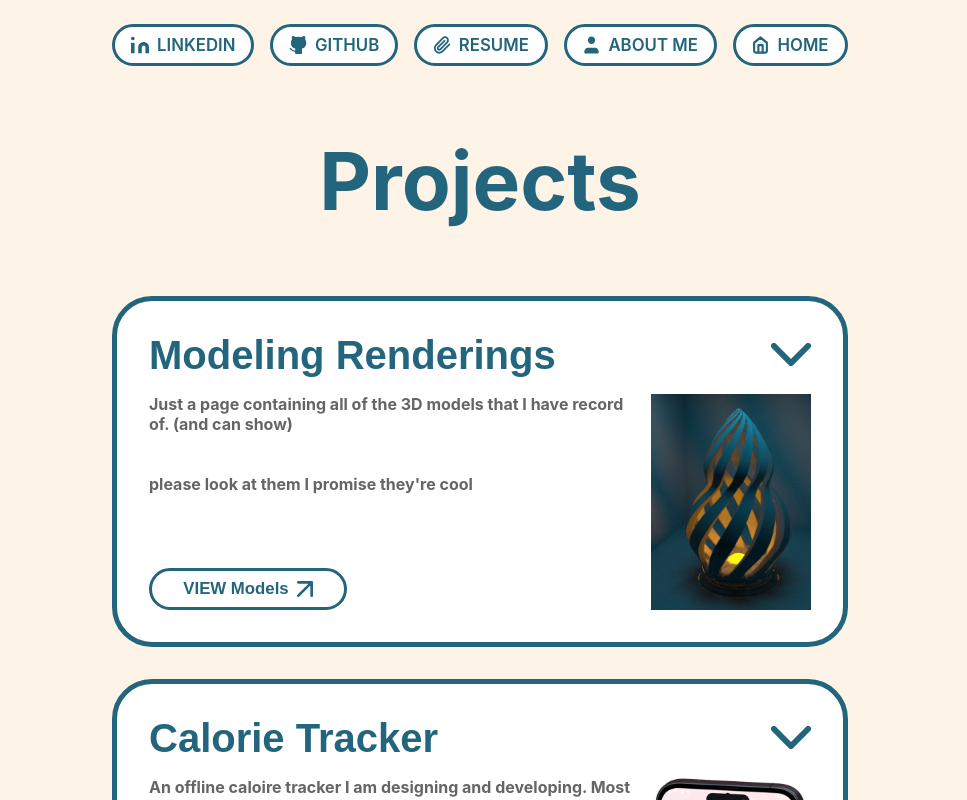
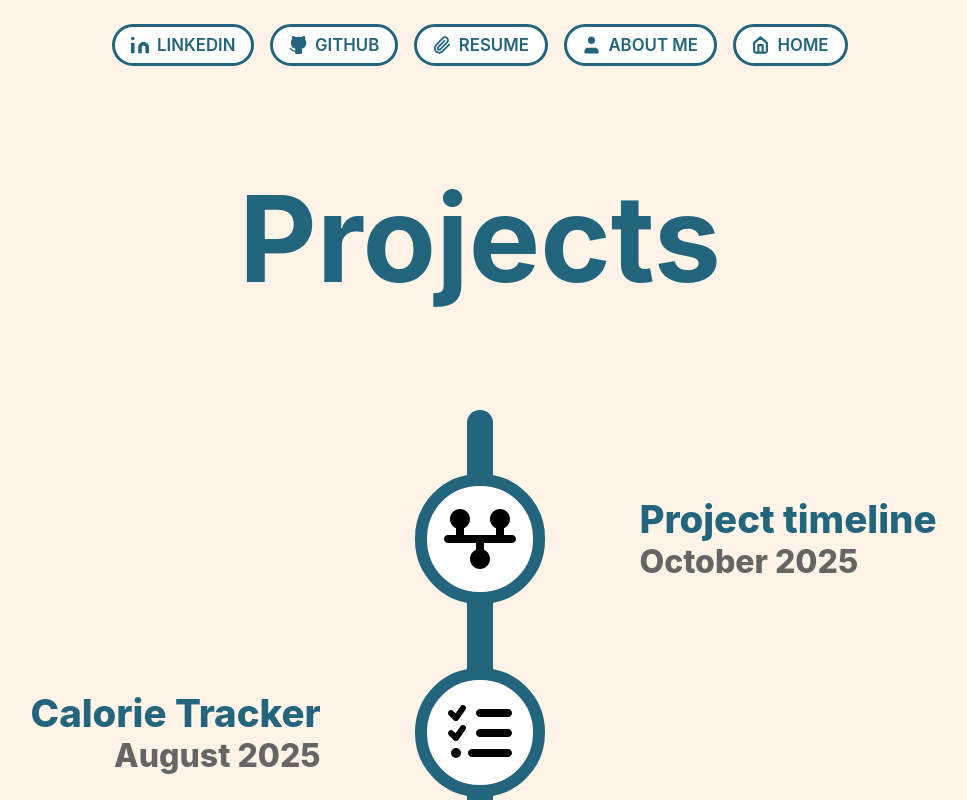
Before and after one commit to FunniNam3/FunniNam3.github.io, a React (Create React App) app in the folder my-app/: page /Projects in a window 1280 px wide. Shown: the top 800 px of the page, without its empty margins (160-1127 px from the left). Built offline with nearby package versions, Linux system fonts and the light colour scheme.

Commit message:
forgot to change projects tab too

```diff
--- a/my-app/src/Main.tsx
+++ b/my-app/src/Main.tsx
@@ -13,10 +13,9 @@ function Main() {
     <Routes>
       <Route path="/" element={<Home />} />
       <Route path="/AboutMe" element={<AboutMe />} />
-      <Route path="/Timeline" element={<ProjectTimeline />} />
+      <Route path="/Projects" element={<ProjectTimeline />} />
       <Route path="/Models" element={<Models />} />
       <Route path="/Projects/Calorie-Tracker" element={<CalorieTracker />} />
-      <Route path="/Projects" element={<Projects />} />
       <Route path="*" element={<Broken />} />
     </Routes>
   );
```
